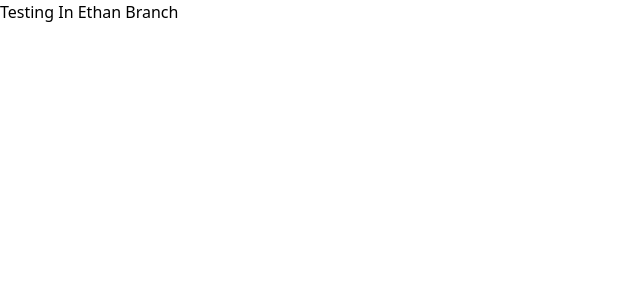
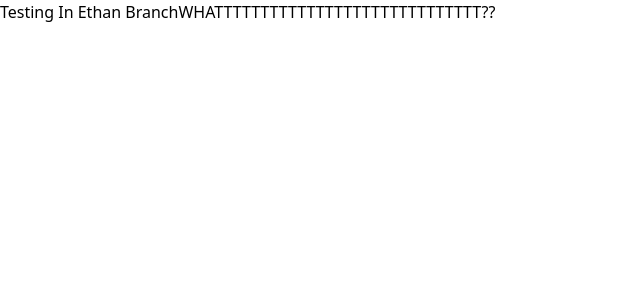
Before and after one commit to UTM-AdmiJW/UTM_Scheduler_V3, a React (Create React App) app: page /#/ in a window 1280 px wide. Shown: the top 300 px of the page, without its empty margins (0-640 px from the left). Built offline with nearby package versions, Linux system fonts and the light colour scheme.

Commit message:
Et: What

```diff
--- a/src/routes/Router.tsx
+++ b/src/routes/Router.tsx
@@ -6,7 +6,9 @@ import { HashRouter, Routes, Route } from 'react-router-dom';
 export default function Router() {
     return <HashRouter>
         <Routes>
-            <Route path="/" element={ <div>Testing In Ethan Branch</div> } />
+            <Route path="/" element={ <div>Testing In Ethan Branch
+                <span>WHATTTTTTTTTTTTTTTTTTTTTTTTTTTTT??</span>
+                 </div> } />
             <Route path="*" element={ <div>404</div>} />
         </Routes>
     </HashRouter>
```
